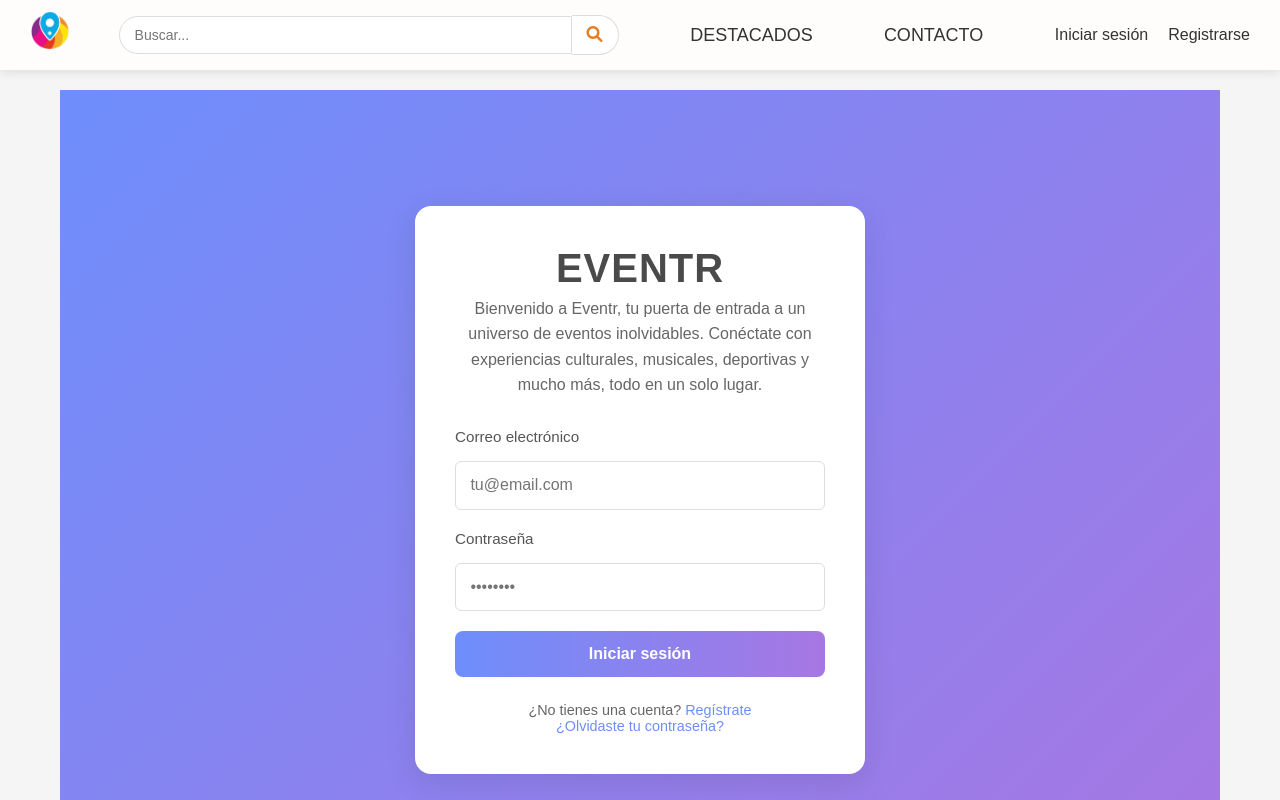
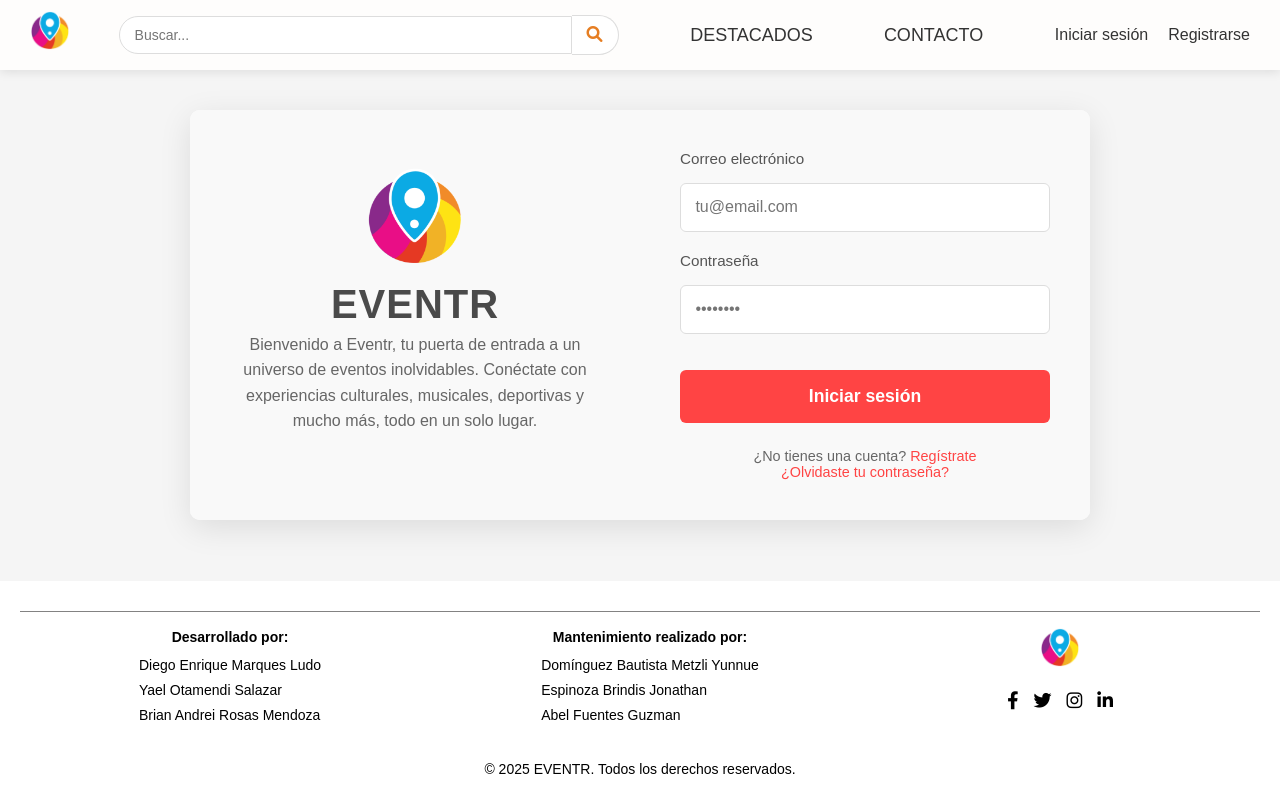
Before and after one commit to abelheddy/EventR, a React (Vite) app in the folder frontend/: page /login in a window 1280 px wide. Shown: the top 800 px of the page. Built offline with nearby package versions, Linux system fonts and the light colour scheme.

Commit message:
Diseño del login
se actualizo el diseño del login

```diff
--- a/frontend/src/pages/login/Login.jsx
+++ b/frontend/src/pages/login/Login.jsx
@@ -1,5 +1,6 @@
 import React from 'react'
 import './styles/Login.css'
+import logo from '../../assets/logo.png';
 
 const Login = () => {
   const handleSubmit = (e) => {
@@ -11,13 +12,17 @@ const Login = () => {
   return (
     <div className="login-container">
       <div className="login-card">
+        <div className="login-left-column">
+          <img src={logo} alt="Eventr Logo" className="login-logo" />
           <h1 className="logo">EVENTR</h1>
           <p className="welcome-text">
             Bienvenido a Eventr, tu puerta de entrada a un universo de eventos inolvidables.
             Conéctate con experiencias culturales, musicales, deportivas y mucho más,
             todo en un solo lugar.
           </p>
+        </div>
 
+        <div className="login-right-column">
           <form onSubmit={handleSubmit} className="login-form">
             <div className="form-group">
               <label htmlFor="email">Correo electrónico</label>
@@ -48,6 +53,7 @@ const Login = () => {
           </div>
         </div>
       </div>
+    </div>
   )
 }
 
--- a/frontend/src/pages/login/styles/Login.css
+++ b/frontend/src/pages/login/styles/Login.css
@@ -3,19 +3,39 @@
   display: flex;
   justify-content: center;
   align-items: center;
-    min-height: 100vh;
-    background: linear-gradient(135deg, #6e8efb, #a777e3);
+  min-height: 50vh;
   padding: 20px;
+  background-color: #f5f5f5;
 }
 
 .login-card {
   background: white;
-    border-radius: 16px;
+  border-radius: 10px;
   box-shadow: 0 8px 32px rgba(0, 0, 0, 0.1);
+  width: 100%;
+  text-align: center;
+  max-width: 900px; /* Aumentamos el ancho máximo */
+  display: flex; /* Convertimos la card en un flex container */
+  overflow: hidden; /* Para que el border-radius se aplique correctamente */
+}
+
+.login-left-column {
+  flex: 1;
   padding: 40px;
-    width: 100%;
-    max-width: 450px;
-    text-align: center;
+  display: flex;
+  flex-direction: column;
+  justify-content: center;
+  background-color: #f9f9f9;
+  align-items: center;
+}
+
+.login-right-column {
+  flex: 1;
+  padding: 40px;
+  justify-content: center;
+  justify-content: center;
+  align-items: center;
+  background-color: #f9f9f9;
 }
 
 .logo {
@@ -64,19 +84,21 @@
 }
 
 .login-button {
-    background: linear-gradient(to right, #6e8efb, #a777e3);
+  background-color: #ff4444;
   color: white;
+  padding: 1rem;
   border: none;
-    padding: 14px;
-    border-radius: 8px;
-    font-size: 1rem;
-    font-weight: 600;
+  border-radius: 6px;
+  font-size: 1.1rem;
   cursor: pointer;
-    transition: opacity 0.3s;
+  margin-top: 1rem;
+  width: 100%;
+  transition: background-color 0.3s;
+  font-weight: bold;
 }
 
 .login-button:hover {
-    opacity: 0.9;
+  background-color: #cc0000;
 }
 
 .login-footer {
@@ -86,12 +108,19 @@
 }
 
 .login-footer a {
-    color: #6e8efb;
+  color: #ff4444;
   text-decoration: none;
   transition: color 0.3s;
 }
 
 .login-footer a:hover {
-    color: #a777e3;
+  color: #cc0000;
   text-decoration: underline;
 }
+
+.login-logo {
+  width: 100px;
+  height: 100px;
+  margin: 0 auto 1rem;
+  display: block;
+}
```
Lines whose indentation alone changed are shown as unchanged.
